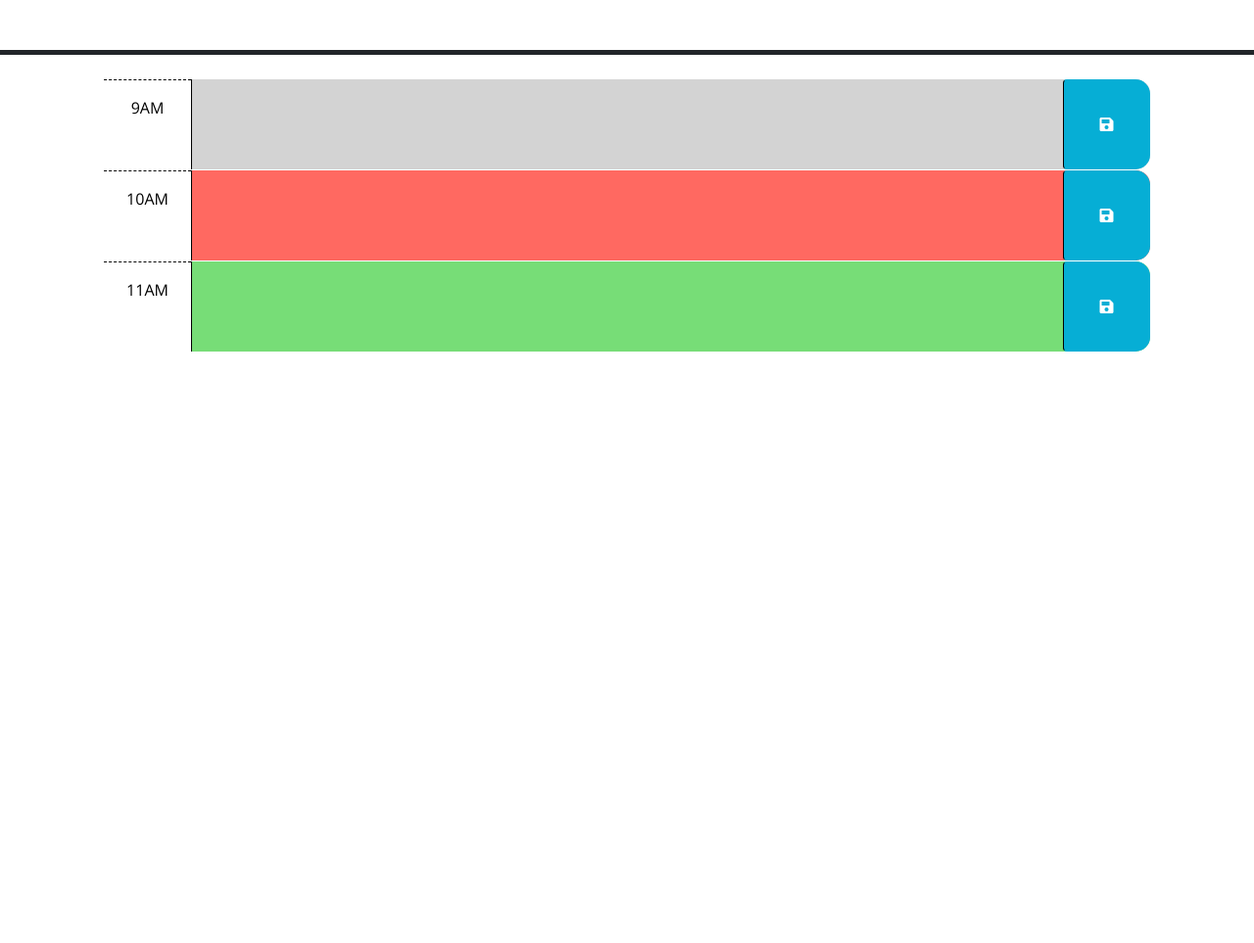
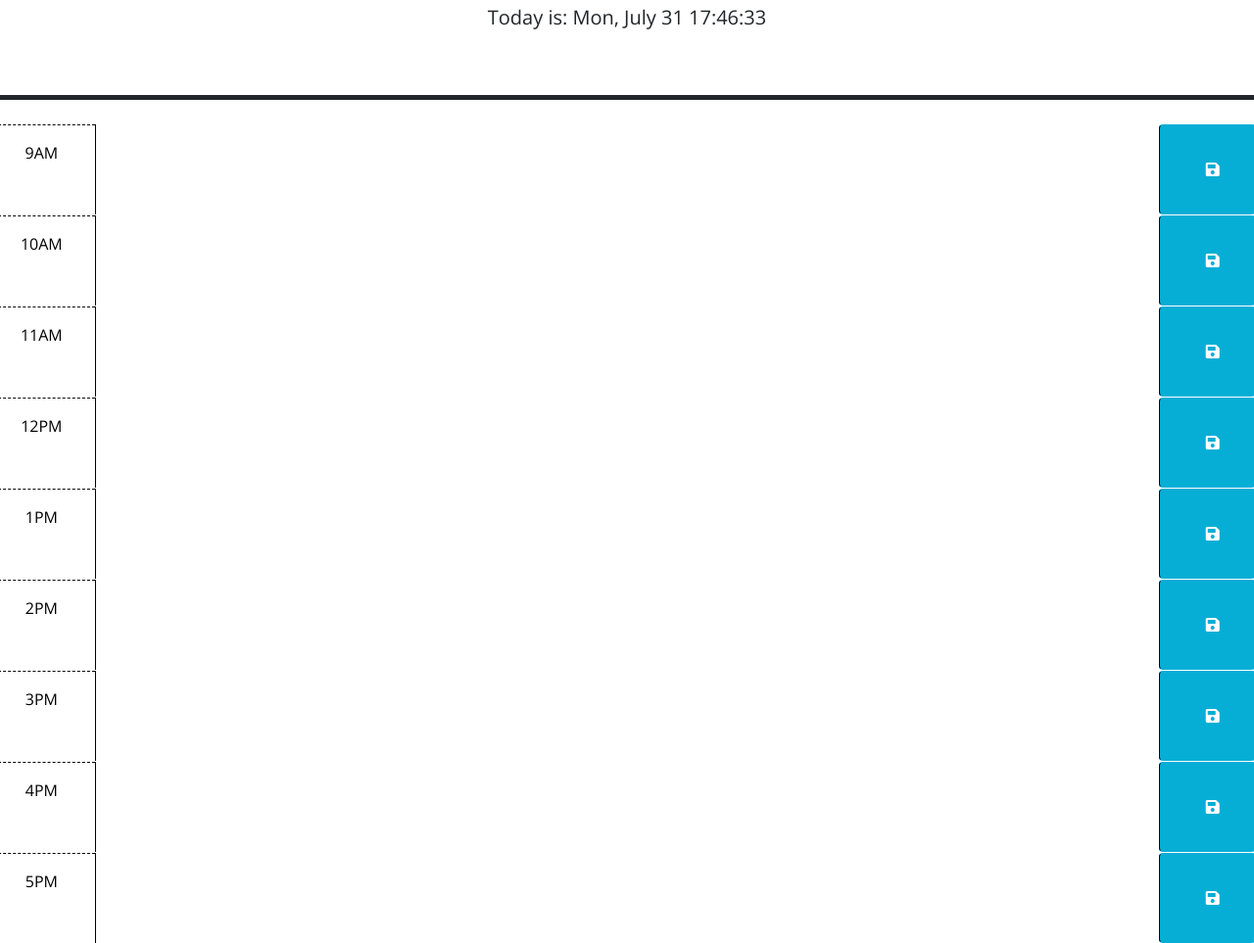
Before and after one commit to kalaniJ94/Simple-Calendar, a plain HTML site: page Develop/index.html in a window 1280 px wide. Shown: the part 176-1139 px from the top of the page at 98% size. Before the commit the page ends 800 px from the top, so only its background shows below. Drawn offline with nearby package versions, Linux system fonts and the light colour scheme.

Commit message:
QUestion blocks, begining click logic

```diff
--- a/Develop/index.html
+++ b/Develop/index.html
@@ -4,6 +4,7 @@
     <meta charset="UTF-8" />
     <meta name="viewport" content="width=device-width, initial-scale=1.0" />
     <meta http-equiv="X-UA-Compatible" content="ie=edge" />
+    <!-- bootstrap stylesheet.  -->
     <link
       rel="stylesheet"
       href="https://cdn.jsdelivr.net/npm/bootstrap@5.1.3/dist/css/bootstrap.min.css"
@@ -16,9 +17,15 @@
     />
     <link
       href="https://fonts.googleapis.com/css?family=Open+Sans&display=swap"
-      rel="stylesheet"
-    />
+      rel="stylesheet"/>
+      <!-- DayJS Library -->
     <link rel="stylesheet" href="style.css" />
+    <script
+    src="https://cdn.jsdelivr.net/npm/dayjs@1.11.3/dayjs.min.js"
+    integrity="sha256-iu/zLUB+QgISXBLCW/mcDi/rnf4m4uEDO0wauy76x7U="
+    crossorigin="anonymous"
+  ></script>
+
     <title>Work Day Scheduler</title>
   </head>
 
@@ -27,20 +34,11 @@
       <h1 class="display-3">Work Day Scheduler</h1>
       <p class="lead">A simple calendar app for scheduling your work day</p>
       <p id="currentDay" class="lead"></p>
+      <!-- Date/time header info will go here. Thursday, September 5th format(ddd, MMMM D) -->
     </header>
-    <div class="container-lg px-5">
-      <!-- Use class for "past", "present", and "future" to apply styles to the
-        time-block divs accordingly. The javascript will need to do this by
-        adding/removing these classes on each div by comparing the hour in the
-        id to the current hour. The html provided below is meant to be an example
-        demonstrating how the css provided can be leveraged to create the
-        desired layout and colors. The html below should be removed or updated
-        in the finished product. Remember to delete this comment once the
-        code is implemented.
-        -->
+    <!-- Block divs go in below. Eight blocks, div id =hour-# I believe class id is what changes based on time of day. Div within div contains div class w/ bootstrap info(9am ect wrapped), textarea, and button -->
 
-      <!-- Example of a past time block. The "past" class adds a gray background color. -->
-      <div id="hour-9" class="row time-block past">
+      <div id="9AM" class = "row time-block">
           <div class="col-2 col-md-1 hour text-center py-3">9AM</div>
           <textarea class="col-8 col-md-10 description" rows="3"> </textarea>
           <button class="btn saveBtn col-2 col-md-1" aria-label="save">
@@ -48,8 +46,7 @@
           </button>
         </div>
 
-      <!-- Example of a a present time block. The "present" class adds a red background color. -->
-      <div id="hour-10" class="row time-block present">
+      <div id="10AM" class = "row time-block">
         <div class="col-2 col-md-1 hour text-center py-3">10AM</div>
           <textarea class="col-8 col-md-10 description" rows="3"> </textarea>
           <button class="btn saveBtn col-2 col-md-1" aria-label="save">
@@ -57,8 +54,7 @@
           </button>
       </div>
 
-      <!-- Example of a future time block. The "future" class adds a green background color. -->
-      <div id="hour-11" class="row time-block future">
+      <div id="11AM" class = "row time-block">
         <div class="col-2 col-md-1 hour text-center py-3">11AM</div>
           <textarea class="col-8 col-md-10 description" rows="3"> </textarea>
           <button class="btn saveBtn col-2 col-md-1" aria-label="save">
@@ -66,13 +62,58 @@
           </button>
       </div>
 
-    <script src="https://code.jquery.com/jquery-3.4.1.min.js"></script>
-    <script
-      src="https://cdn.jsdelivr.net/npm/dayjs@1.11.3/dayjs.min.js"
-      integrity="sha256-iu/zLUB+QgISXBLCW/mcDi/rnf4m4uEDO0wauy76x7U="
-      crossorigin="anonymous"
-    ></script>
+      <div id="12PM" class = "row time-block">
+        <div class="col-2 col-md-1 hour text-center py-3">12PM</div>
+          <textarea class="col-8 col-md-10 description" rows="3"> </textarea>
+          <button class="btn saveBtn col-2 col-md-1" aria-label="save">
+            <i class="fas fa-save" aria-hidden="true"></i>
+          </button>
+      </div>
 
+      <div id="1PM" class = "row time-block">
+        <div class="col-2 col-md-1 hour text-center py-3">1PM</div>
+          <textarea class="col-8 col-md-10 description" rows="3"> </textarea>
+          <button class="btn saveBtn col-2 col-md-1" aria-label="save">
+            <i class="fas fa-save" aria-hidden="true"></i>
+          </button>
+      </div>
+
+      <div id="2PM" class = "row time-block">
+        <div class="col-2 col-md-1 hour text-center py-3">2PM</div>
+          <textarea class="col-8 col-md-10 description" rows="3"> </textarea>
+          <button class="btn saveBtn col-2 col-md-1" aria-label="save">
+            <i class="fas fa-save" aria-hidden="true"></i>
+          </button>
+      </div>
+
+      <div id="3PM" class = "row time-block">
+        <div class="col-2 col-md-1 hour text-center py-3">3PM</div>
+          <textarea class="col-8 col-md-10 description" rows="3"> </textarea>
+          <button class="btn saveBtn col-2 col-md-1" aria-label="save">
+            <i class="fas fa-save" aria-hidden="true"></i>
+          </button>
+      </div>
+
+      <div id="4PM" class = "row time-block">
+        <div class="col-2 col-md-1 hour text-center py-3">4PM</div>
+          <textarea class="col-8 col-md-10 description" rows="3"> </textarea>
+          <button class="btn saveBtn col-2 col-md-1" aria-label="save">
+            <i class="fas fa-save" aria-hidden="true"></i>
+          </button>
+      </div>
+
+      <div id="5PM" class = "row time-block">
+        <div class="col-2 col-md-1 hour text-center py-3">5PM</div>
+          <textarea class="col-8 col-md-10 description" rows="3"> </textarea>
+          <button class="btn saveBtn col-2 col-md-1" aria-label="save">
+            <i class="fas fa-save" aria-hidden="true"></i>
+          </button>
+      </div>
+      <footer>
+
+      </footer>
+
+    <script src="https://code.jquery.com/jquery-3.5.1.min.js"></script>
     <script src="script.js"></script>
   </body>
 </html>
--- a/Develop/script.js
+++ b/Develop/script.js
@@ -1,6 +1,25 @@
 // Wrap all code that interacts with the DOM in a call to jQuery to ensure that
 // the code isn't run until the browser has finished rendering all the elements
 // in the html.
+function updateTime(){
+var currentDayEL = document.getElementById("currentDay");
+var today = dayjs();
+var formattedDateTime = today.format("ddd, MMMM D HH:mm:ss");
+
+currentDayEL.textContent = "Today is: " + formattedDateTime;
+}
+setInterval(updateTime, 1000);
+
+function saveText(){
+ addEventListener("click", function(){
+  textContent
+ });
+
+ document.addEventListener("DOMContentLoaded", function(){
+  loadSavedText();
+ })
+
+}
 $(function () {
   // TODO: Add a listener for click events on the save button. This code should
   // use the id in the containing time-block as a key to save the user input in
@@ -9,6 +28,15 @@ $(function () {
   // time-block containing the button that was clicked? How might the id be
   // useful when saving the description in local storage?
   //
+var saveButtons = document.querySelectorAll(".saveBtn");
+  saveButtons.forEach(function (button) {
+    button.addEventListener("click", function(){
+      var hourID = thisParentNode.id;
+      saveText(hourID);
+    });
+    });
+  });
+
   // TODO: Add code to apply the past, present, or future class to each time
   // block by comparing the id to the current hour. HINTS: How can the id
   // attribute of each time-block be used to conditionally add or remove the
@@ -20,4 +48,5 @@ $(function () {
   // attribute of each time-block be used to do this?
   //
   // TODO: Add code to display the current date in the header of the page.
-});
+
+updateTime();
--- a/Develop/style.css
+++ b/Develop/style.css
@@ -57,3 +57,4 @@ textarea {
   font-size: 20px;
   transition: all 0.3s ease-in-out;
 }
+/* I don't think any changes need to be made to tbe CSS file. Will refer back to this comment later if I'm wrong. */
```
Also changed, not shown: 3 other files. Lines whose indentation alone changed are shown as unchanged.
